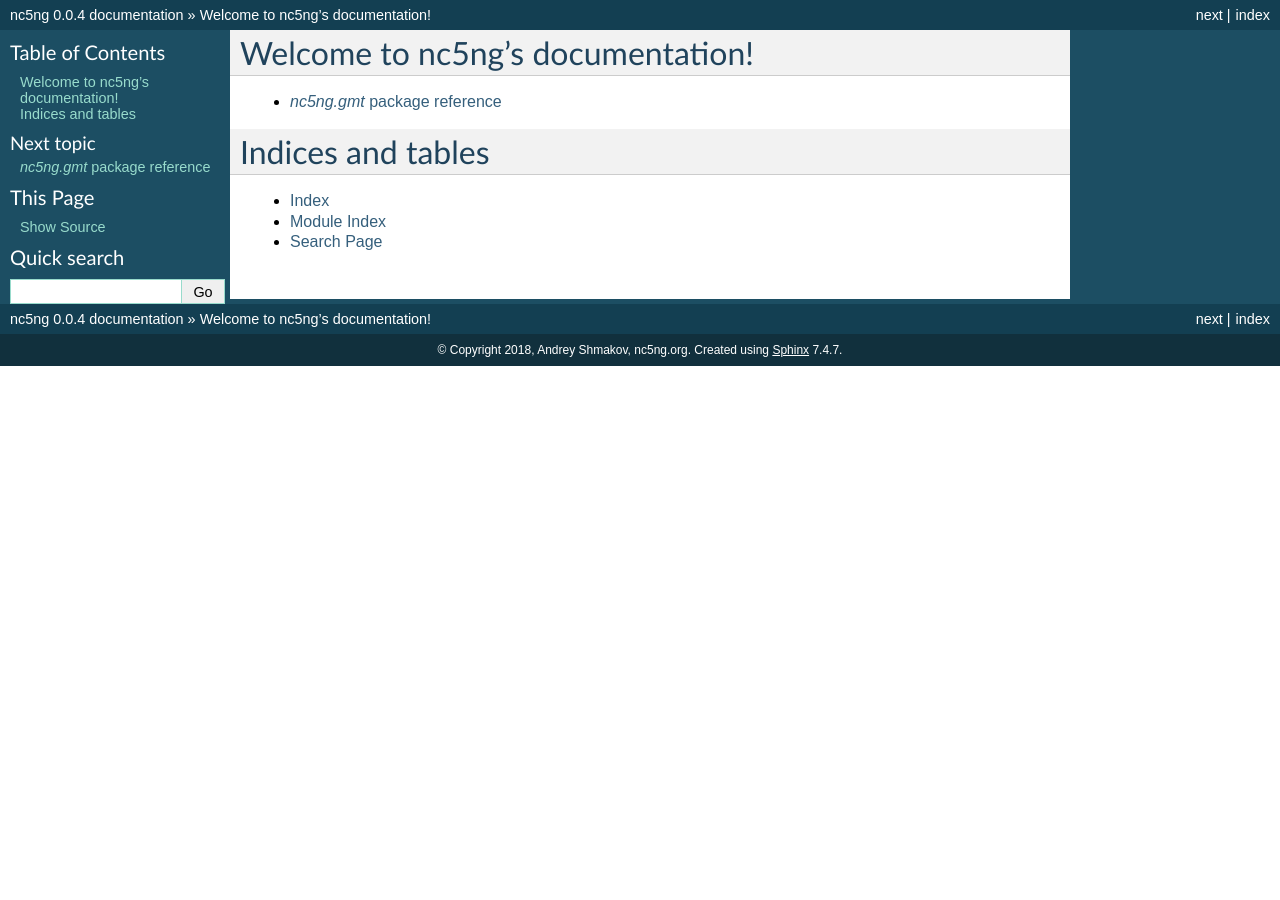
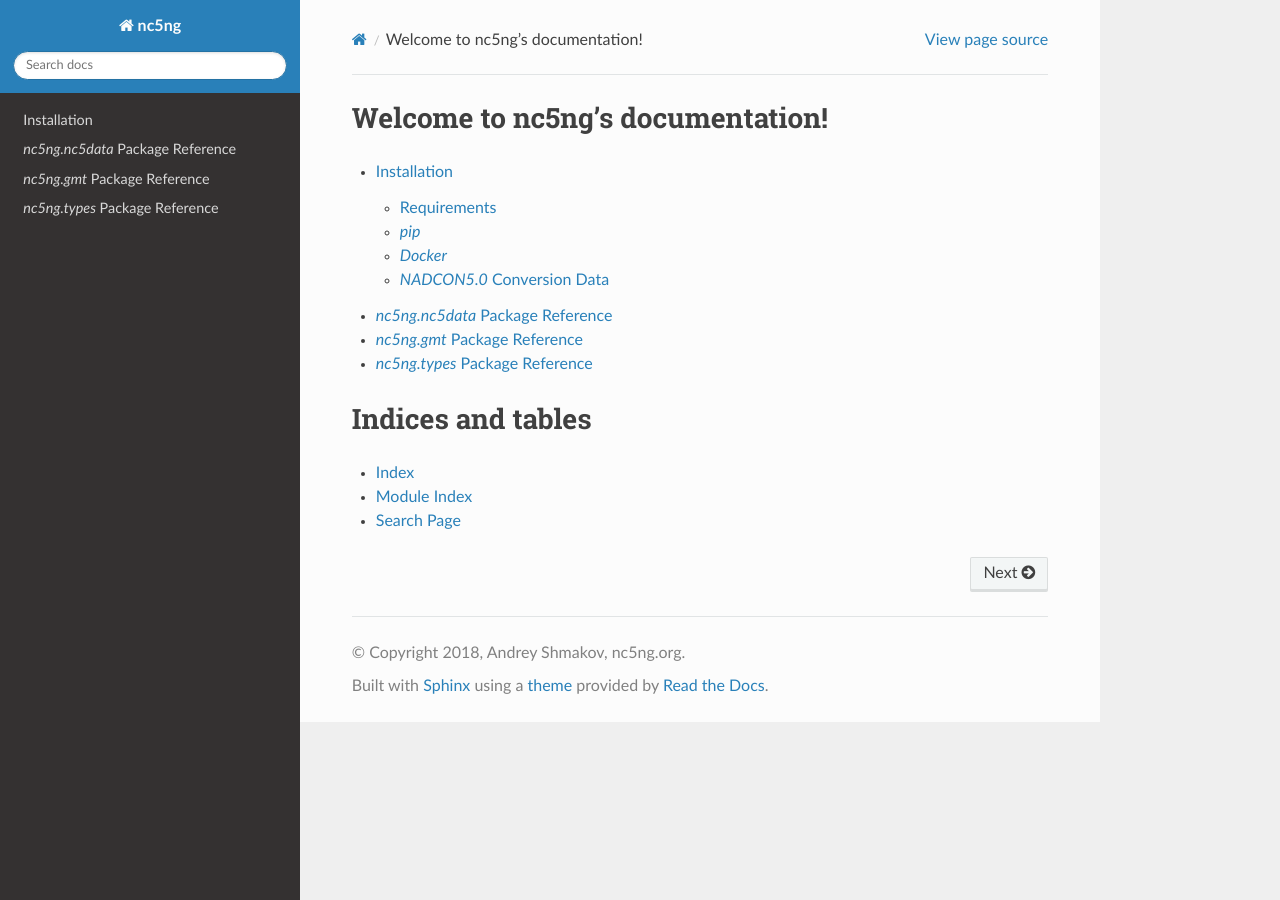
Before and after one commit to nc5ng/nc5ng-python, a Sphinx documentation site: the page built from docs/index.rst, in a window 1280 px wide. Built offline with Sphinx 7.4.7 and the Read the Docs theme 2.0.0, drawn with Linux system fonts in a browser that asks for light colours.

Commit message:
Expanding Documentation

```diff
--- a/docs/conf.py
+++ b/docs/conf.py
@@ -83,7 +83,7 @@ pygments_style = 'sphinx'
 # The theme to use for HTML and HTML Help pages.  See the documentation for
 # a list of builtin themes.
 #
-html_theme = 'classic'
+html_theme = 'sphinx_rtd_theme'
 
 # Theme options are theme-specific and customize the look and feel of a theme
 # further.  For a list of options available for each theme, see the
--- a/docs/index.rst
+++ b/docs/index.rst
@@ -9,9 +9,10 @@ Welcome to nc5ng's documentation!
 .. toctree::
    :maxdepth: 2
 
+   installing
+   nc5ng-nc5data
    nc5ng-gmt
-
-
+   nc5ng-types
 
 
 Indices and tables
--- /dev/null
+++ b/docs/installing.rst
@@ -0,0 +1,38 @@
+Installation
+============
+
+Installation instructions for generic packages
+
+Requirements
+------------
+
+- Fortran (``f77``, ``gfortran``)
+- GMT/Python (Optional)
+  - GMT6.0 (Unreleased)
+
+
+`pip`
+-----
+
+``nc5ng`` can be installed directly through `pip` simply by running
+
+``pip install nc5ng``
+
+
+
+
+`Docker`
+--------
+
+Docker images are provided to evaluate nc5ng. Pre-configured images are available from the  `nc5ng-docker <https://www.nc5ng.org/projects/nc5ng-docker>`_ project (`Dockerhub <https://hub.docker.com/r/nc5ng/nc5ng>`_), and base images with gmt tools are available from the `gmt-docker <https://www.nc5ng.org/projects/gmt-docker>`_ project (`Dockerhub <https://hub.docker.com/r/nc5ng/gmt>`_)
+
+`NADCON5.0` Conversion Data
+---------------------------
+
+Source data is provided directly from the `nc5ng-core` package. However conversion data must either be built or downloaded seperately.
+
+
+Conversion data are released publically on the `nadcon5-ng github <https://github.com/nc5ng/nadcon5-ng/releases>`_ or upstream via National Geodetic Survey. For compilation please see the source library `docs <https://docs.nc5ng.org/latest>`_ , `project homepage <https://www.nc5ng.org/project/nadcon5-ng>`_, and `github <https://github.com/nc5ng/nadcon5-ng>`_
+
+
+Conversion data can be placed anywhere and is referenced by configration arguments used to load data.
--- a/docs/nc5ng-gmt.rst
+++ b/docs/nc5ng-gmt.rst
@@ -1,6 +1,5 @@
-
-
-`nc5ng.gmt` package reference
+=============================
+`nc5ng.gmt` Package Reference
 =============================
 
 
--- /dev/null
+++ b/docs/nc5ng-nc5data.rst
@@ -0,0 +1,9 @@
+=================================
+`nc5ng.nc5data` Package Reference
+=================================
+
+
+**PyPi Package:** ``nc5ng-core``
+
+
+.. automodule:: nc5ng.nc5data
--- /dev/null
+++ b/docs/nc5ng-types.rst
@@ -0,0 +1,10 @@
+===============================
+`nc5ng.types` Package Reference
+===============================
+
+
+**PyPi Package:** ``nc5ng-common``
+
+
+
+.. automodule:: nc5ng.types
```
